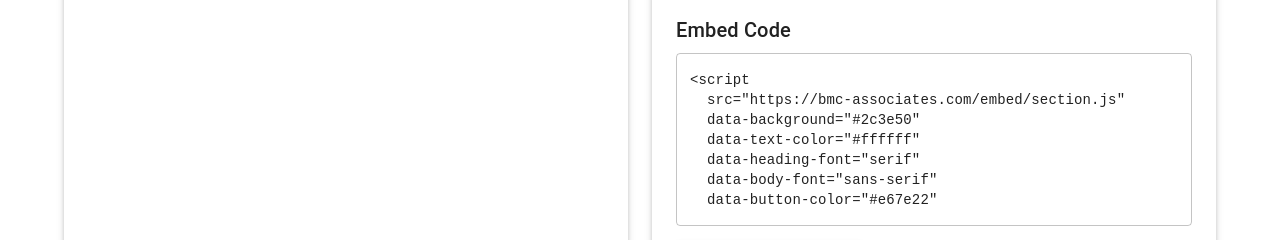
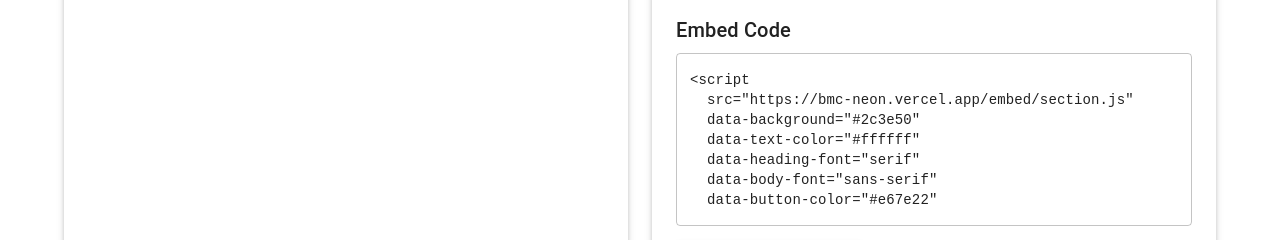
Before and after one commit to Christopher-I/bmc, a React (Create React App) app: page / in a window 1280 px wide. Shown: the part 695-935 px from the top of the page. Built offline with nearby package versions, Linux system fonts and the light colour scheme.

Commit message:
update code generator

```diff
--- a/src/components/CodeGenerator.js
+++ b/src/components/CodeGenerator.js
@@ -1,12 +1,12 @@
-import React from "react";
-import { Box, Button, TextField } from "@mui/material";
-import ContentCopyIcon from "@mui/icons-material/ContentCopy";
+import React from 'react';
+import { Box, Button, TextField } from '@mui/material';
+import ContentCopyIcon from '@mui/icons-material/ContentCopy';
 
 const CodeGenerator = ({ config }) => {
   // Generate embed code based on configuration
   const generateEmbedCode = () => {
     return `<script
-  src="https://bmc-associates.com/embed/section.js"
+  src="https://bmc-neon.vercel.app/embed/section.js"
   data-background="${config.backgroundColor}"
   data-text-color="${config.textColor}"
   data-heading-font="${config.headingFont}"
@@ -32,7 +32,7 @@ const CodeGenerator = ({ config }) => {
         variant="outlined"
         InputProps={{
           readOnly: true,
-          style: { fontFamily: "monospace", fontSize: "0.875rem" },
+          style: { fontFamily: 'monospace', fontSize: '0.875rem' }
         }}
         sx={{ mb: 2 }}
       />
@@ -43,10 +43,9 @@ const CodeGenerator = ({ config }) => {
       >
         Copy Embed Code
       </Button>
-      <Box sx={{ mt: 2, fontSize: "0.875rem", color: "text.secondary" }}>
-        Simply copy this code and paste it into your website where you want the
-        BMC section to appear. Works with WordPress, Webflow, and most other
-        website builders.
+      <Box sx={{ mt: 2, fontSize: '0.875rem', color: 'text.secondary' }}>
+        Simply copy this code and paste it into your website where you want the BMC section to appear.
+        Works with WordPress, Webflow, and most other website builders.
       </Box>
     </Box>
   );
```
